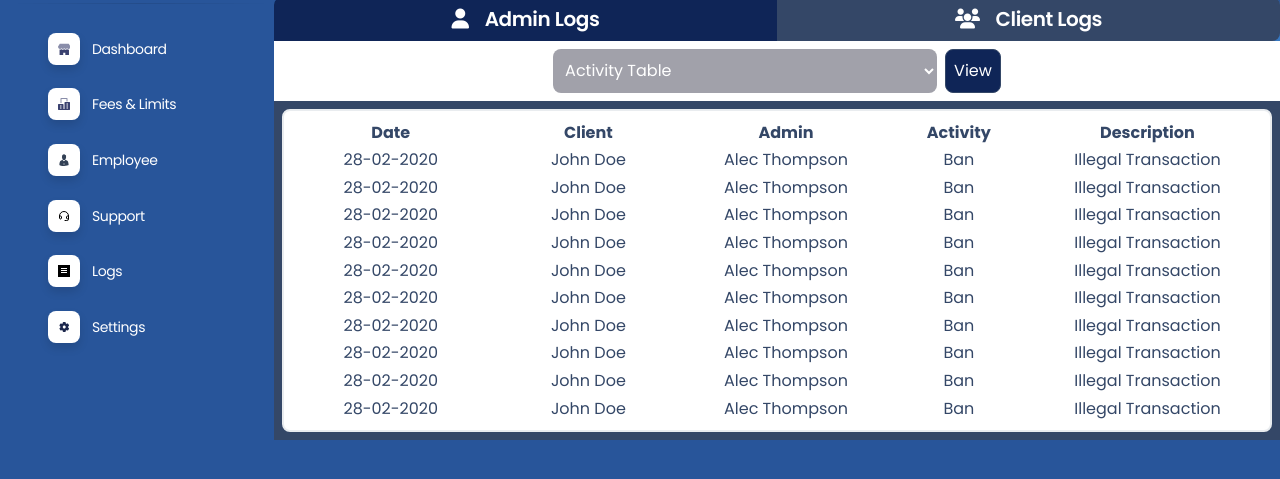
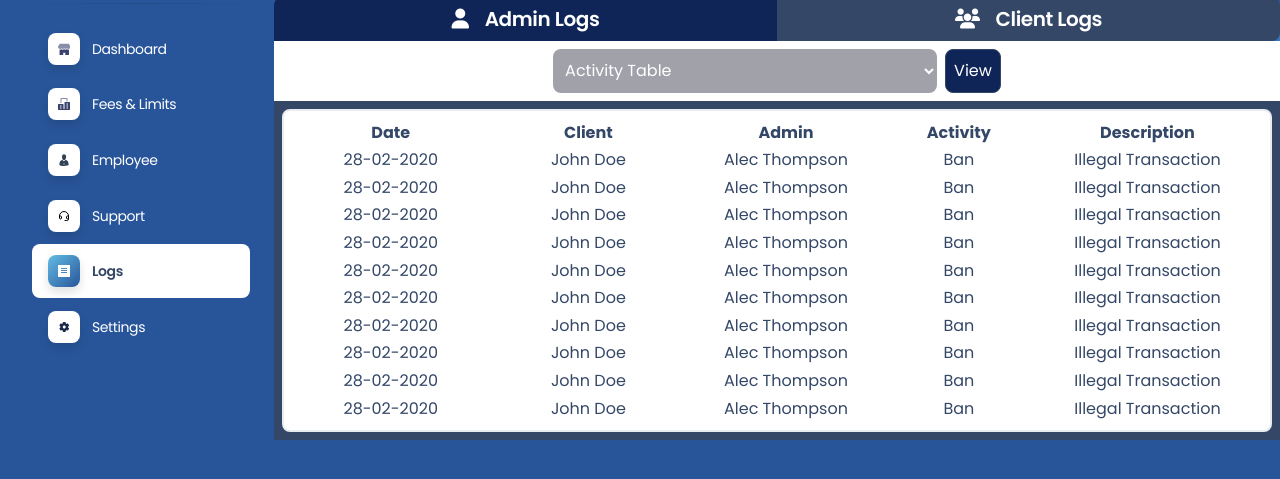
Before and after one commit to falkayadev/mvc-test, a website: page src/admin/pages/logs.html in a window 1280 px wide. Shown: the part 91-570 px from the top of the page. Drawn offline with Linux system fonts and the light colour scheme.

Commit message:
logs active tab

```diff
--- a/src/admin/pages/logs.html
+++ b/src/admin/pages/logs.html
@@ -255,11 +255,11 @@
 
           <li class="mt-0.5 w-full">
             <a
-              class="py-2.7 ease-nav-brand mx-4 my-0 flex items-center whitespace-nowrap px-4 text-sm transition-colors"
+              class="py-2.7 ease-nav-brand mx-4 my-0 flex items-center whitespace-nowrap rounded-lg bg-white px-4 text-sm text-slate-700 transition-colors"
               href="./settings.html"
             >
               <div
-                class="shadow-soft-2xl mr-2 flex h-8 w-8 items-center justify-center rounded-lg bg-white bg-center fill-current stroke-0 text-center xl:p-2.5"
+                class="shadow-soft-2xl from-bg-primary-3 to-bg-primary-6 mr-2 flex h-8 w-8 items-center justify-center rounded-lg bg-gradient-to-tl from-primary-3 to-primary-6 bg-center fill-current stroke-0 text-center xl:p-2.5"
               >
                 <svg
                   width="800px"
@@ -280,14 +280,14 @@
                       <path
                         d="M1168,1289 L1156,1289 L1156,1301 L1168,1301 L1168,1289 Z M1165,1292 L1159,1292 L1159,1293 L1165,1293 L1165,1292 Z M1159,1294 L1165,1294 L1165,1295 L1159,1295 L1159,1294 Z M1165,1296 L1159,1296 L1159,1297 L1165,1297 L1165,1296 Z"
                         id="Combined-Shape-Copy-9"
-                        fill="#000"
+                        fill="#fff"
                       ></path>
                     </g>
                   </g>
                 </svg>
               </div>
               <span
-                class="ease-soft pointer-events-none ml-1 opacity-100 duration-300"
+                class="ease-soft pointer-events-none ml-1 font-semibold opacity-100 duration-300"
                 >Logs</span
               >
             </a>
```
